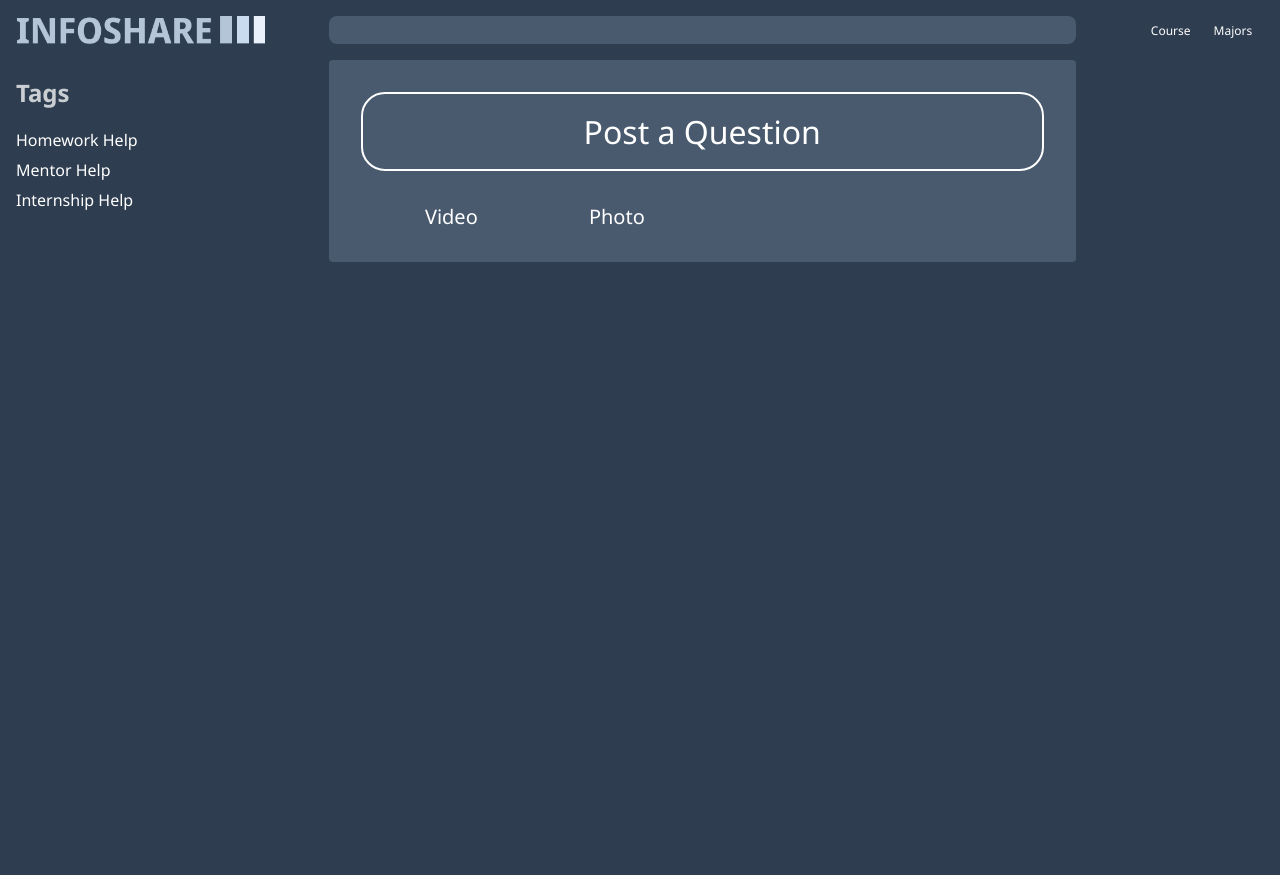
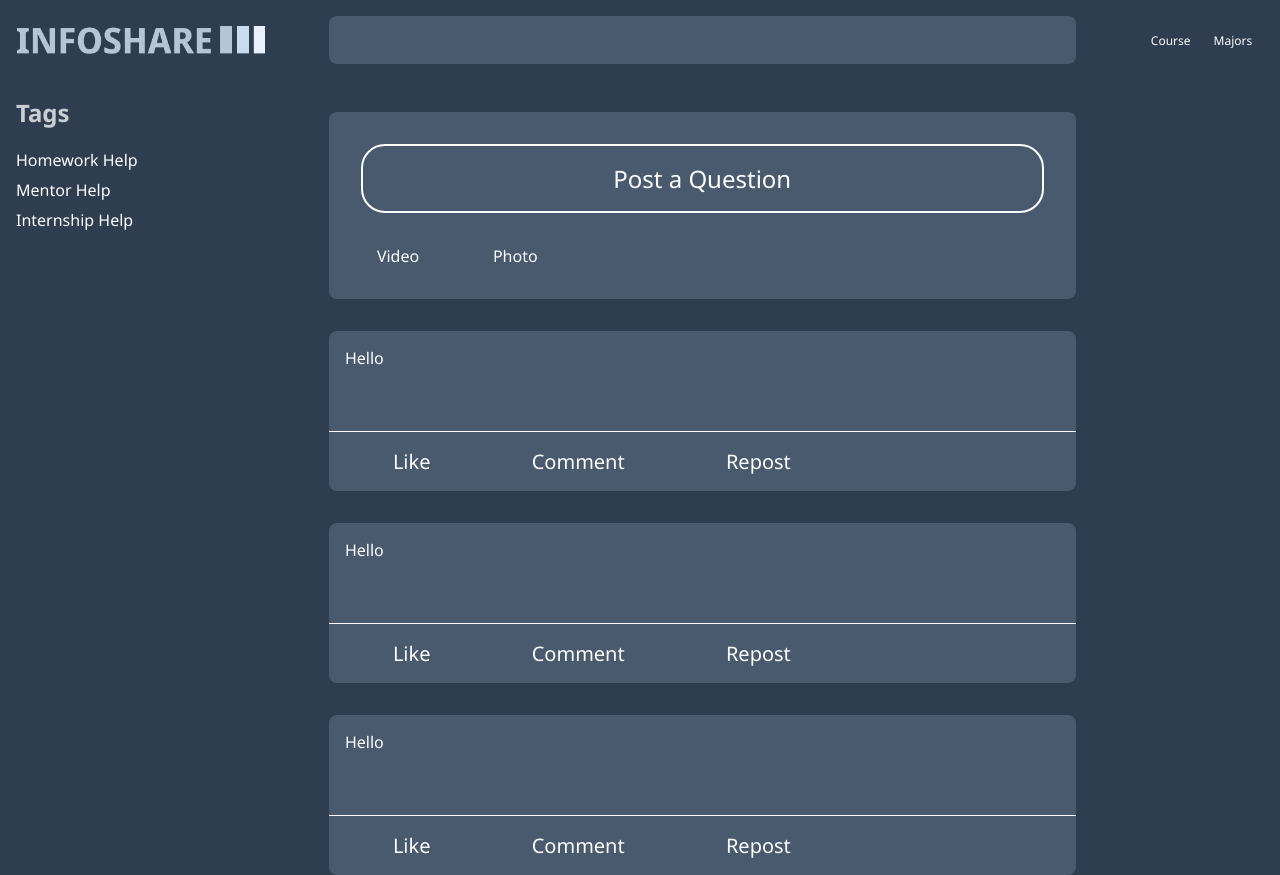
Before and after one commit to SciencePotato/bu-infoshare-next, a Next.js app: page /HomePage in a window 1280 px wide. Before the commit the page ends 800 px from the top, so only its background shows below. Built offline with nearby package versions, Linux system fonts and the light colour scheme.

Commit message:
Created Post Outline + scrollbar changes

```diff
--- /dev/null
+++ b/components/post/Post.tsx
@@ -0,0 +1,17 @@
+import styles  from '../../styles/Post.module.scss';
+import Image from 'next/image'
+
+export default function Post() {
+    return (
+        <>
+            <div className={styles.post}>
+                Hello
+            </div>
+            <div className={styles.postBot}>
+                <div> Like </div>
+                <div> Comment </div>
+                <div> Repost </div>
+            </div>
+        </>
+    )
+}
--- a/pages/HomePage/index.tsx
+++ b/pages/HomePage/index.tsx
@@ -2,6 +2,7 @@ import type { NextPage } from 'next'
 import Head from 'next/head'
 import Navbar from '../../components/navbar/navbar'
 import styles from '../../styles/HomePage.module.scss'
+import Post from '../../components/post/Post'
 
 const Home: NextPage = () => {
   return (
@@ -35,6 +36,9 @@ const Home: NextPage = () => {
                 <span> Photo </span>
               </div>
           </div>
+          <Post></Post>
+          <Post></Post>
+          <Post></Post>
         </section>
 
         {/* Courses? */}
--- a/styles/HomePage.module.scss
+++ b/styles/HomePage.module.scss
@@ -39,11 +39,13 @@
     }
 }
 
+// Question Post
 .postQ {
     background-color: $primary-color-light;
     display: flex;
     flex-direction: column;
-    border-radius: 0.25rem;
+    border-radius: 0.5rem;
+    margin-top: 2rem;
     & > div {
         flex: 1;
         &:first-of-type{
@@ -51,7 +53,7 @@
             border-radius: 1.5rem;
             border: solid $WHITE 2px;
             margin: 2rem;
-            font-size: 2rem;
+            font-size: 1.5rem;
             padding: 1rem;
             place-items: center;
         }
@@ -59,11 +61,12 @@
             display: flex;
             margin: 2rem;
             margin-top: 0px;
-            font-size: 1.25rem;
+            font-size: 1rem;
             & > span {
                 flex: 1;
                 max-width: 100px;
-                margin-left: 4rem;
+                // This part needs to decreases for smaller screen
+                margin-left: 1rem;
             }
         }
     }
--- a/styles/Nav.module.scss
+++ b/styles/Nav.module.scss
@@ -20,6 +20,7 @@
             flex: 6;
             background-color: $primary-color-light;
             border-radius: 0.5rem;
+            height: 3rem;
             margin-left: 5vw;
             margin-right: 5vw;
         }
--- /dev/null
+++ b/styles/Post.module.scss
@@ -0,0 +1,22 @@
+@import './globalVariable.scss';
+
+.post {
+    background-color: $primary-color-light;
+    margin-top: 2rem;
+    border-radius: 0.5rem 0.5rem 0rem 0rem;
+    min-height: 100px;
+    padding: 1rem;
+}
+
+.postBot {
+    border-radius: 0rem 0rem 0.5rem 0.5rem;
+    background-color: $primary-color-light;
+    padding: 1rem;
+    border-top: solid $WHITE 1px;
+    & > div {
+        padding: 1rem;
+        display: inline;
+        font-size: 1.25rem;
+        margin: 2rem;
+    }
+}
--- a/styles/globals.scss
+++ b/styles/globals.scss
@@ -1,5 +1,25 @@
 @import url('https://fonts.googleapis.com/css2?family=Noto+Sans:ital,wght@0,100;0,200;0,300;0,400;0,500;0,600;0,700;0,800;0,900;1,100;1,200;1,300;1,400;1,500;1,600;1,700;1,800;1,900&display=swap');
 @import './globalVariable.scss';
+
+/* width */
+::-webkit-scrollbar {
+  width: 10px;
+}
+
+/* Track */
+::-webkit-scrollbar-track {
+  background: #f1f1f1;
+}
+
+/* Handle */
+::-webkit-scrollbar-thumb {
+  background: $primary-color-light;
+}
+
+/* Handle on hover */
+::-webkit-scrollbar-thumb:hover {
+  background: $secondary-color;
+}
 
 html,
 body {
```
